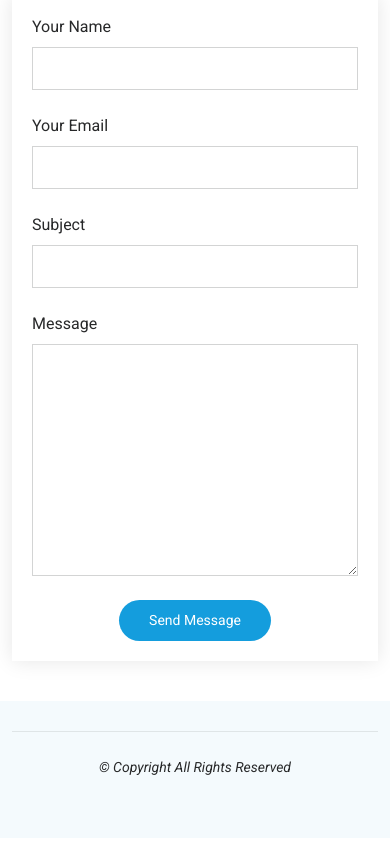
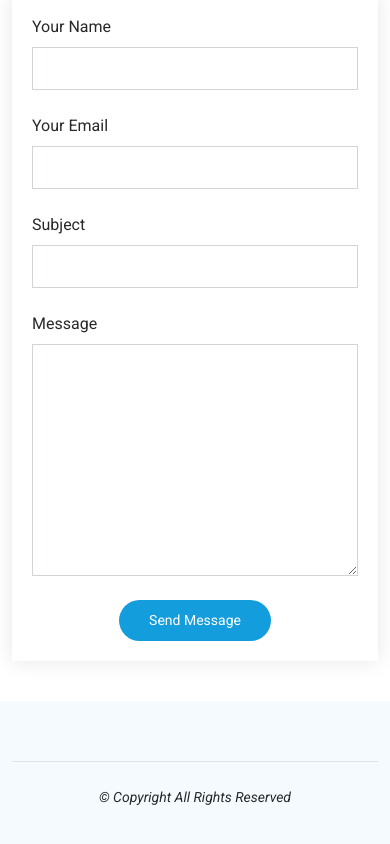
Before and after one commit to Karllouise-code/karlrito-portfolio, a Vue app: page / in a window 390 px wide. Shown: the part 9870-10714 px from the top of the page. Built offline with nearby package versions, Linux system fonts and the light colour scheme.

Commit message:
fix: adjust footer styles for improved layout and responsiveness

```diff
--- a/src/assets/css/main-styles.css
+++ b/src/assets/css/main-styles.css
@@ -451,8 +451,15 @@ h6 {
   background-color: var(--background-color);
   font-size: 14px;
   text-align: center;
-  padding: 30px 0;
-  position: relative;
+  padding: 60px 0;
+  position: relative;
+  margin-left: 300px;
+}
+
+@media (max-width: 1199px) {
+  .footer {
+    margin-left: 0;
+  }
 }
 
 .footer h3 {
--- a/src/components/Footer.vue
+++ b/src/components/Footer.vue
@@ -2,8 +2,8 @@
   <footer id="footer" class="footer position-relative light-background">
 
     <div class="container">
-      <div class="copyright text-center ">
-        <p>© <span>Copyright</span> <span>All Rights Reserved</span></p>
+      <div class="copyright text-center">
+        <p class="mb-0">© <span>Copyright</span> <span>All Rights Reserved</span></p>
       </div>
     </div>
 
```
